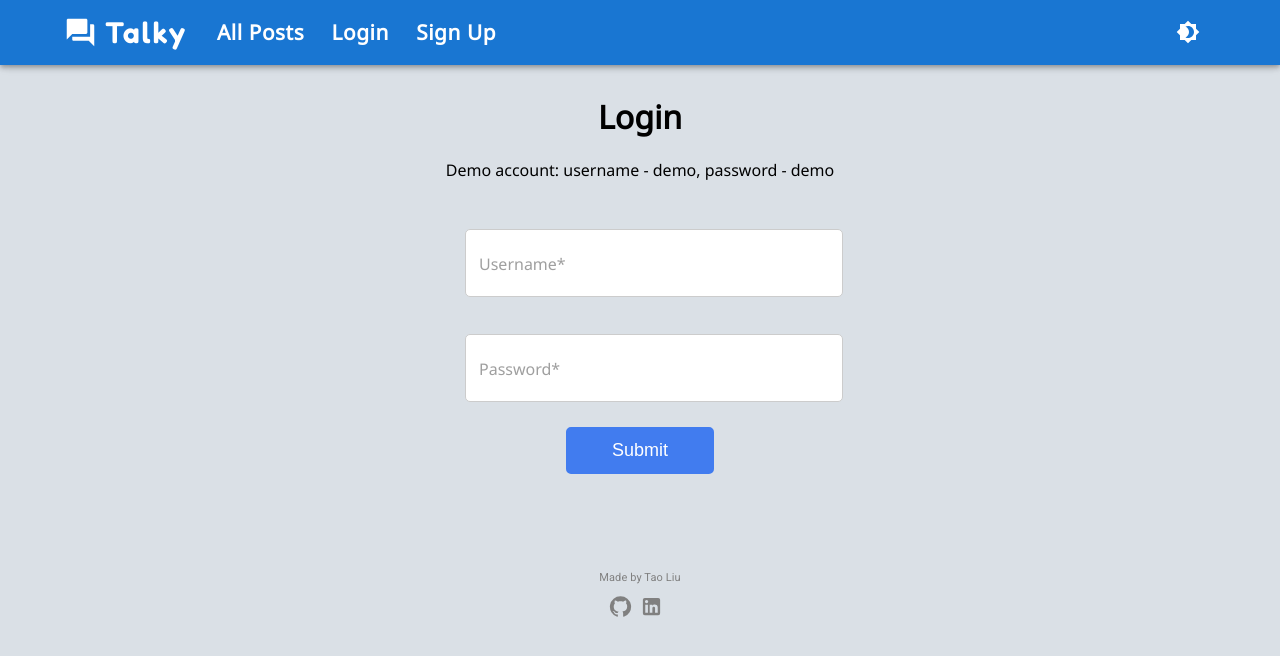
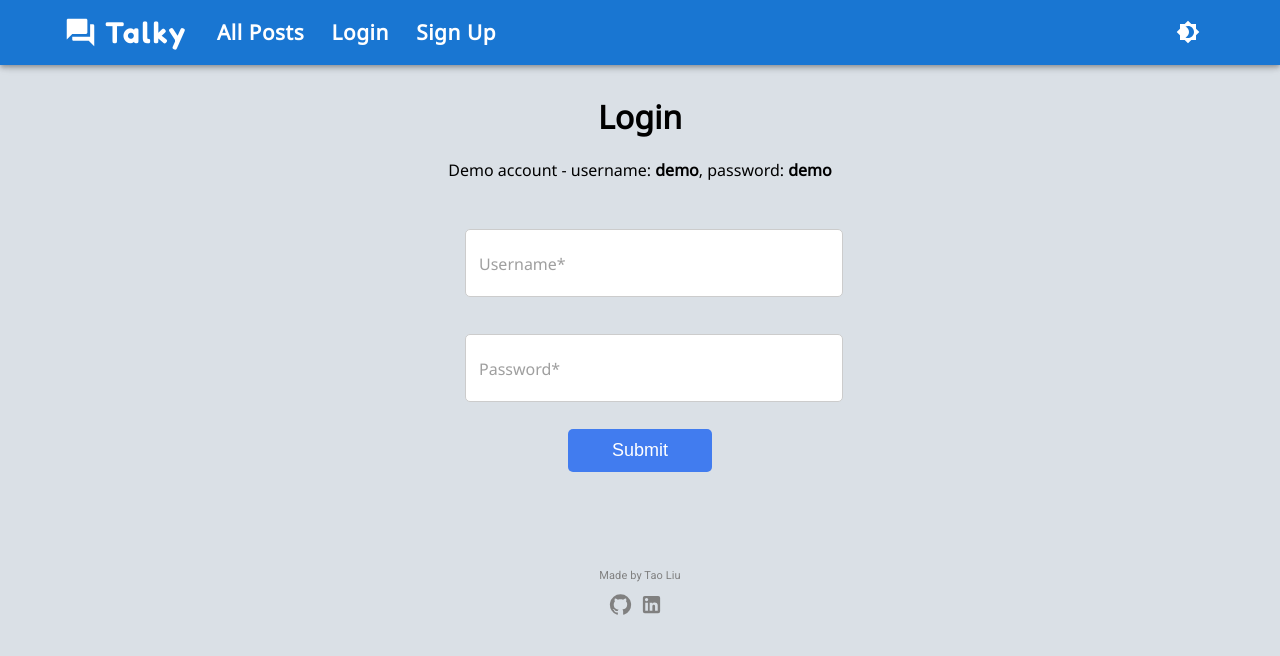
Before and after one commit to taoliu12/discussion-board-react-client, a React (Create React App) app: page /login in a window 1280 px wide. Shown: the top 656 px of the page. Built offline with nearby package versions, Linux system fonts and the light colour scheme; no server answers.

Commit message:
refactor submit btn css

```diff
--- a/src/components/LoginForm.js
+++ b/src/components/LoginForm.js
@@ -35,7 +35,7 @@ export default function LoginForm({ setLoggedInUser }) {
   return (
     <>
       <h1>Login</h1>
-      <p>Demo account: username - demo, password - demo</p>
+      <p>Demo account - username: <b>demo</b>, password: <b>demo</b></p>
       <div className="login-form-container">
         <form onSubmit={handleSubmit(handleLoginSubmit)}>
           <div className="input-group">
@@ -67,6 +67,7 @@ export default function LoginForm({ setLoggedInUser }) {
               {...register("password", { required: "Password is required:" })}
             />
           </div>
+          <br />
           <input type="submit" className="submit-btn" value="Submit" />
           <p> {customError}</p>
         </form>
--- a/src/components/NewCommentForm.js
+++ b/src/components/NewCommentForm.js
@@ -60,7 +60,7 @@ export default function NewCommentForm({
           />
           <div>
             {" "}
-            <input type="submit" className="small-submit-btn" />
+            <input type="submit" className="submit-btn small" value="Submit" />
           </div>
           <p> {customError}</p>
         </form>
--- a/src/components/SignupForm.js
+++ b/src/components/SignupForm.js
@@ -105,6 +105,7 @@ export default function SignupForm({ setLoggedInUser }) {
               })}
             />
           </div>
+          <br />
           <input type="submit" className="submit-btn" value="Submit" />
           <p> {customError}</p>
         </form>
--- a/src/styles/Forms.scss
+++ b/src/styles/Forms.scss
@@ -93,34 +93,18 @@ input {
   background-color: #417cef;
   font-size: 18px;
   border-radius: 5px;
+  border-width: 0px;
   font-family: Oxygen, sans-serif;
-  margin-top: 20px;
-  border: 2px solid #417cef;
-  transition: background-color 0.3s ease-out;
   cursor: pointer;
+  &.small {
+    padding: 5px 15px;
+    font-size: 11;
+    font-family: Oxygen, sans-serif;
+  }
 }
 
 .submit-btn:hover,
 .submit-btn:focus {
-  background-color: #417cef;
-  color: white;
-}
-
-.small-submit-btn {
-  padding: 5px 12px;
-  background-color: #417cef;
-  font-size: 1rem;
-  border-radius: 5px;
-  border-width: 0px;
-  font-family: Oxygen, sans-serif;
-  color: white;
-  background-color: #417cef;
-  margin-top: 0px;
-  cursor: pointer;
-}
-
-.small-submit-btn:hover,
-.small-submit-btn:focus {
   background-color: #5d93ff;
   color: white;
 }
```
